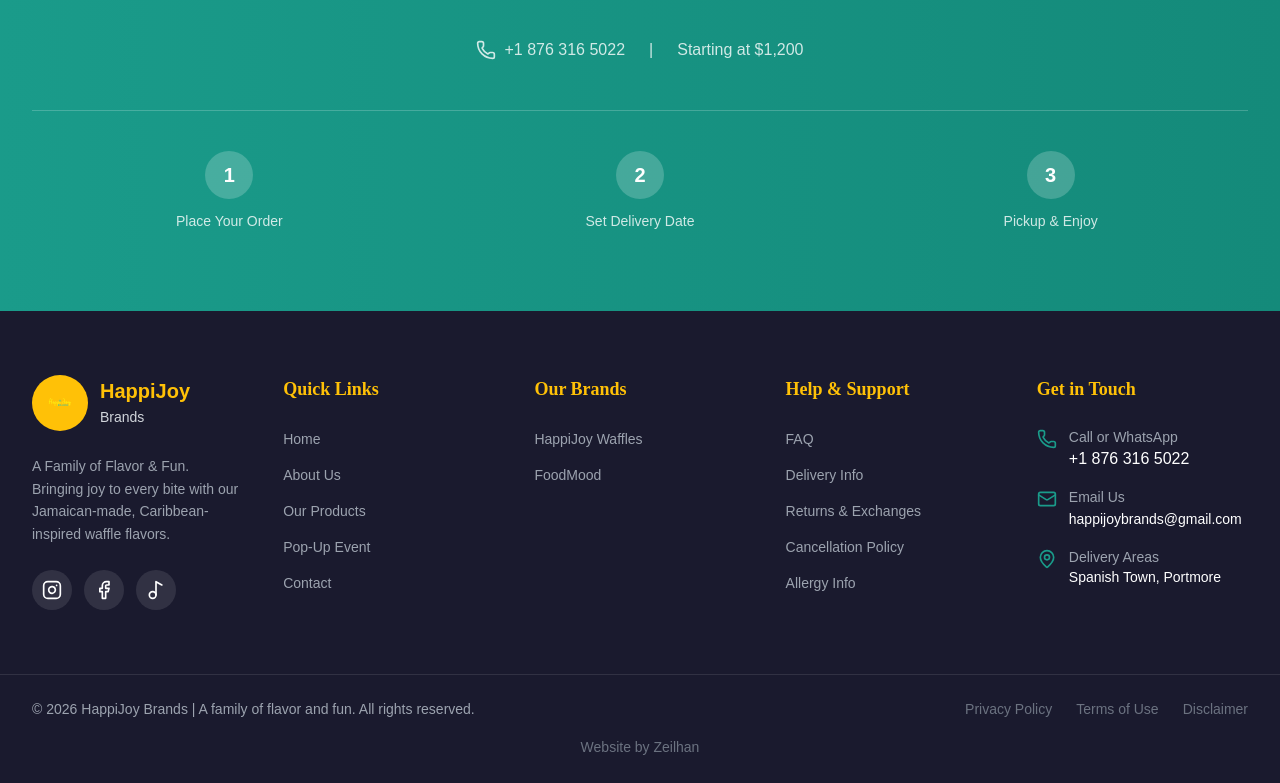
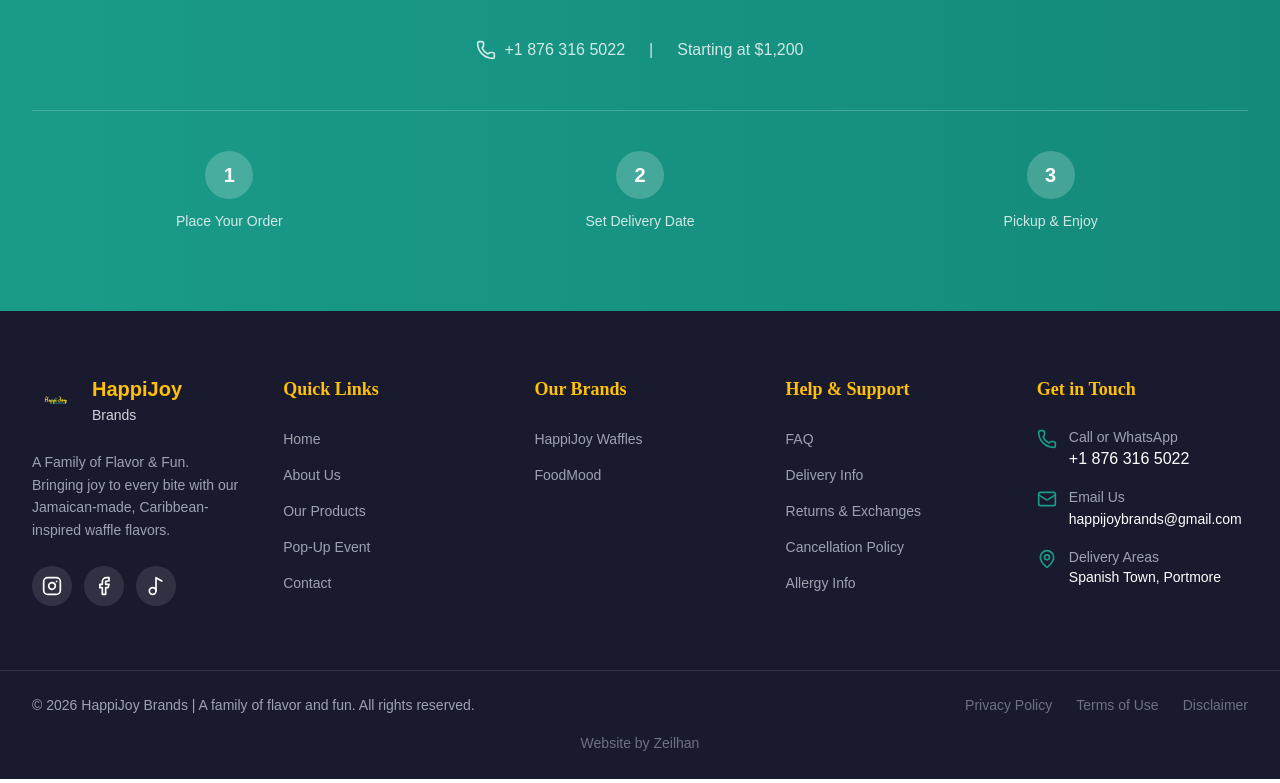
Before and after one commit to JabezRoberts/happijoy-brands, a React (Vite) app: page / in a window 1280 px wide. Shown: the part 5223-6006 px from the top of the page. Built offline with nearby package versions, Linux system fonts and the light colour scheme.

Commit message:
minor change

```diff
--- a/src/components/Footer.tsx
+++ b/src/components/Footer.tsx
@@ -46,13 +46,13 @@ const Footer = ({ navigateTo }: FooterProps) => {
               onClick={() => navigateTo('home')}
               className="flex items-center gap-3 mb-6"
             >
-              <div className="w-14 h-14 bg-[#ffc107] rounded-full flex items-center justify-center overflow-hidden">
+              {/* <div className="w-14 h-14 bg-[#ffc107] rounded-full flex items-center justify-center overflow-hidden"> */}
                 <img
                   src="/images/happijoy-brands-teal-logo.png"
                   alt="HappiJoy Waffles"
                   className="w-12 h-12 object-contain"
                 />
-              </div>
+              {/* </div> */}
               <div className="text-left">
                 <span className="font-bold text-xl text-[#ffc107] block">HappiJoy</span>
                 <span className="text-sm text-gray-300">Brands</span>
```
